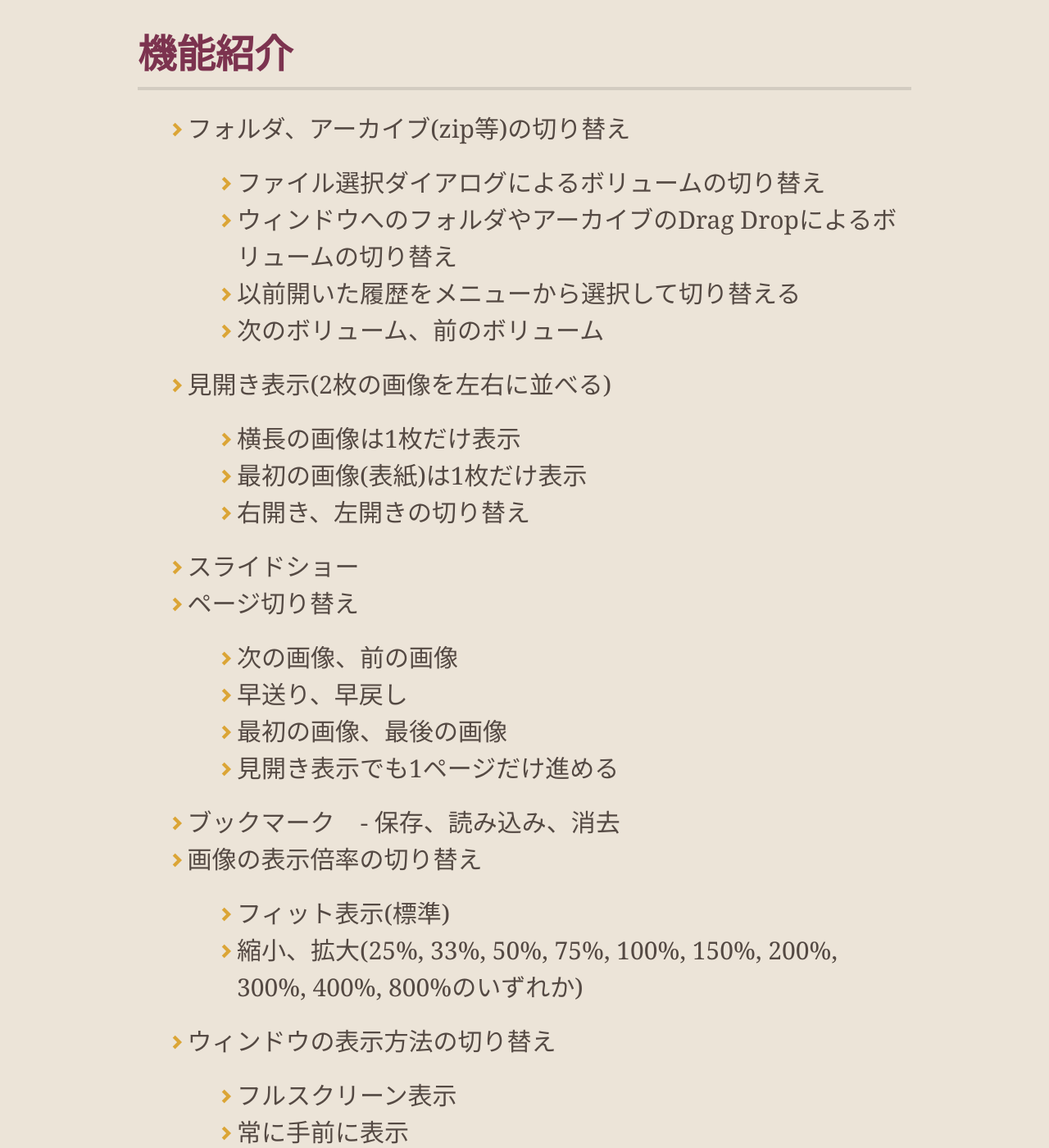
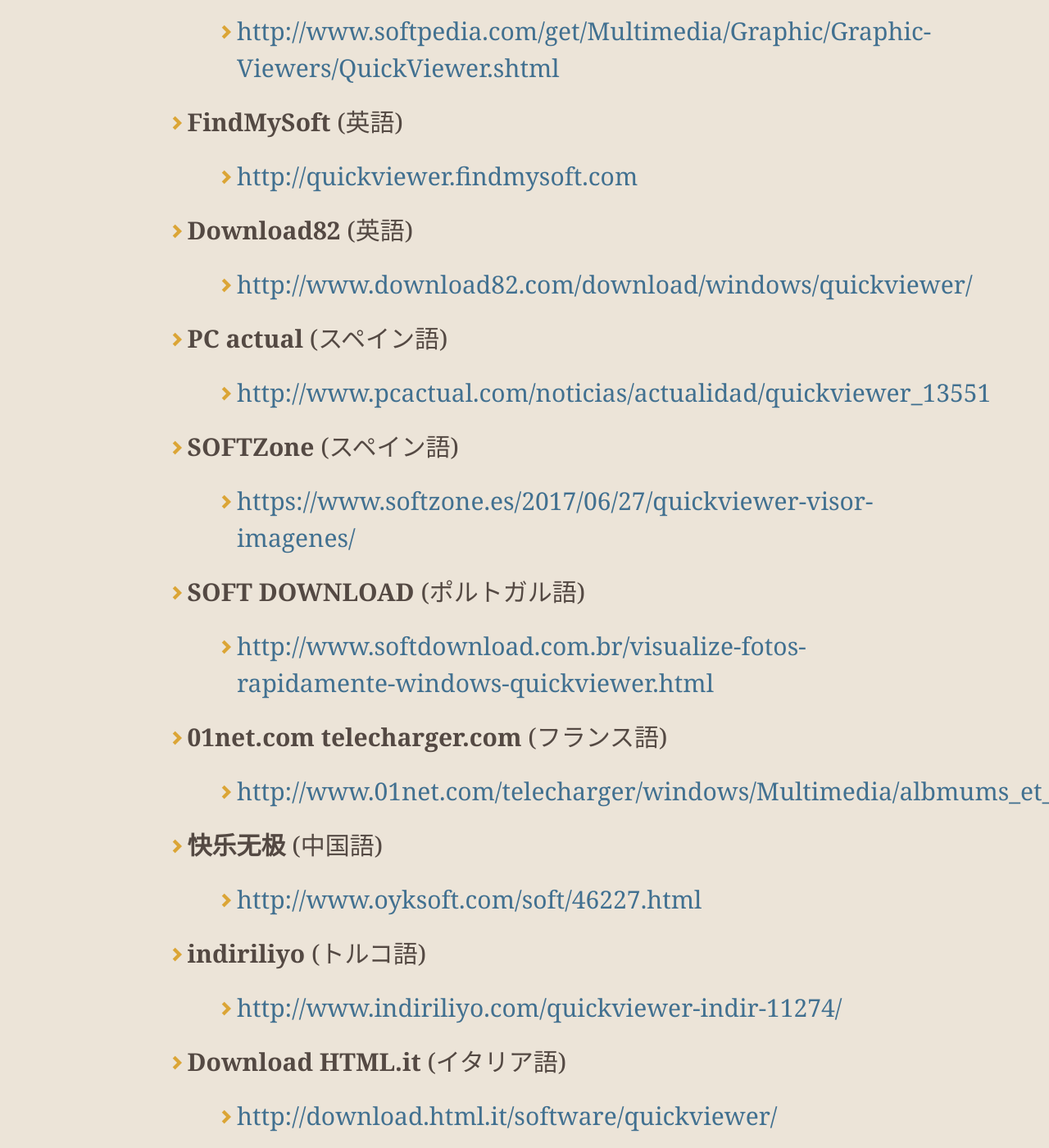
Before and after one commit to kanryu/quickviewer, a Jekyll site: the page built from docs/index-ja.md, in a window 1280 px wide and 1400 px high, scrolled down 3660 px. Shown: the whole window at 82% size. Built offline with Jekyll 4.4.1, drawn with Linux system fonts in a browser that asks for light colours; nearby versions of some CDN libraries; our own code applies the rules of GitHub Pages for plain Markdown files; some of the changed text lies outside the part shown.

Commit message:
Update index-ja.md

```diff
--- a/docs/index-ja.md
+++ b/docs/index-ja.md
@@ -51,14 +51,44 @@ layout: default
     - [https://ja.osdn.net/projects/quickviewer/reviews/](https://ja.osdn.net/projects/quickviewer/reviews/)
 - **Free SoftNavi様**
     - [http://www.softnavi.com/review/graphic_viewer/quickviewer_1.html](http://www.softnavi.com/review/graphic_viewer/quickviewer_1.html)
-- **the PORTABLE FREEWARE collection様** (英語)
+- **the PORTABLE FREEWARE collection** (英語)
     - [https://www.portablefreeware.com/forums/viewtopic.php?f=4&t=23353](https://www.portablefreeware.com/forums/viewtopic.php?f=4&t=23353)
-- **MajorGeeks.com様** (英語)
+- **MajorGeeks.com** (英語)
     - [http://www.majorgeeks.com/files/details/quickviewer.html](http://www.majorgeeks.com/files/details/quickviewer.html)
-- **SOFTPEDIA様** (英語)
+- **ghacks.net** (英語)
+    - [https://www.ghacks.net/2017/06/27/quickviewer-ultra-fast-windows-image-viewer/](https://www.ghacks.net/2017/06/27/quickviewer-ultra-fast-windows-image-viewer/)
+- **Downloadcrew** (英語)
+    - [https://downloadcrew.com/article/35266-quickviewer](https://downloadcrew.com/article/35266-quickviewer)
+- **SOFTPEDIA** (英語)
     - [http://www.softpedia.com/get/Multimedia/Graphic/Graphic-Viewers/QuickViewer.shtml](http://www.softpedia.com/get/Multimedia/Graphic/Graphic-Viewers/QuickViewer.shtml)
-- **FindMySoft様** (英語)
+- **FindMySoft** (英語)
     - [http://quickviewer.findmysoft.com](http://quickviewer.findmysoft.com)
+- **Download82** (英語)
+    - [http://www.download82.com/download/windows/quickviewer/](http://www.download82.com/download/windows/quickviewer/)
+- **PC actual** (スペイン語)
+    - [http://www.pcactual.com/noticias/actualidad/quickviewer_13551](http://www.pcactual.com/noticias/actualidad/quickviewer_13551)
+- **SOFTZone** (スペイン語)
+    - [https://www.softzone.es/2017/06/27/quickviewer-visor-imagenes/](https://www.softzone.es/2017/06/27/quickviewer-visor-imagenes/)
+- **SOFT DOWNLOAD** (ポルトガル語)
+    - [http://www.softdownload.com.br/visualize-fotos-rapidamente-windows-quickviewer.html](http://www.softdownload.com.br/visualize-fotos-rapidamente-windows-quickviewer.html)
+- **01net.com telecharger.com** (フランス語)
+    - [http://www.01net.com/telecharger/windows/Multimedia/albmums_et_visionneuses/fiches/140048.html](http://www.01net.com/telecharger/windows/Multimedia/albmums_et_visionneuses/fiches/140048.html)
+- **快乐无极** (中国語)
+    - [http://www.oyksoft.com/soft/46227.html](http://www.oyksoft.com/soft/46227.html)
+- **indiriliyo** (トルコ語)
+    - [http://www.indiriliyo.com/quickviewer-indir-11274/](http://www.indiriliyo.com/quickviewer-indir-11274/)
+- **Download HTML.it** (イタリア語)
+    - [http://download.html.it/software/quickviewer/](http://download.html.it/software/quickviewer/)
+- **مدونة حاسب سهل** (アラビア語)
+    - [http://www.pcfacile1.com/archives/13505](http://www.pcfacile1.com/archives/13505)
+- **Мир Софта** (ロシア語)
+    - [https://mirsofta.ru/soft/QuickViewer.html](https://mirsofta.ru/soft/QuickViewer.html)
+- **Quergedacht 3.0**(ドイツ語)
+    - [http://quergedacht20.square7.ch/?p=19951](http://quergedacht20.square7.ch/?p=19951)
+- **CHIP.DE** (ドイツ語)
+    - [http://www.chip.de/downloads/QuickViewer_117674551.html](http://www.chip.de/downloads/QuickViewer_117674551.html)
+- **THAIWARE.com** (タイ語)
+    - [https://software.thaiware.com/13230-QuickViewer-Download.html](https://software.thaiware.com/13230-QuickViewer-Download.html)
 
 レビューしてくれてどうもありがとう！
 
```
